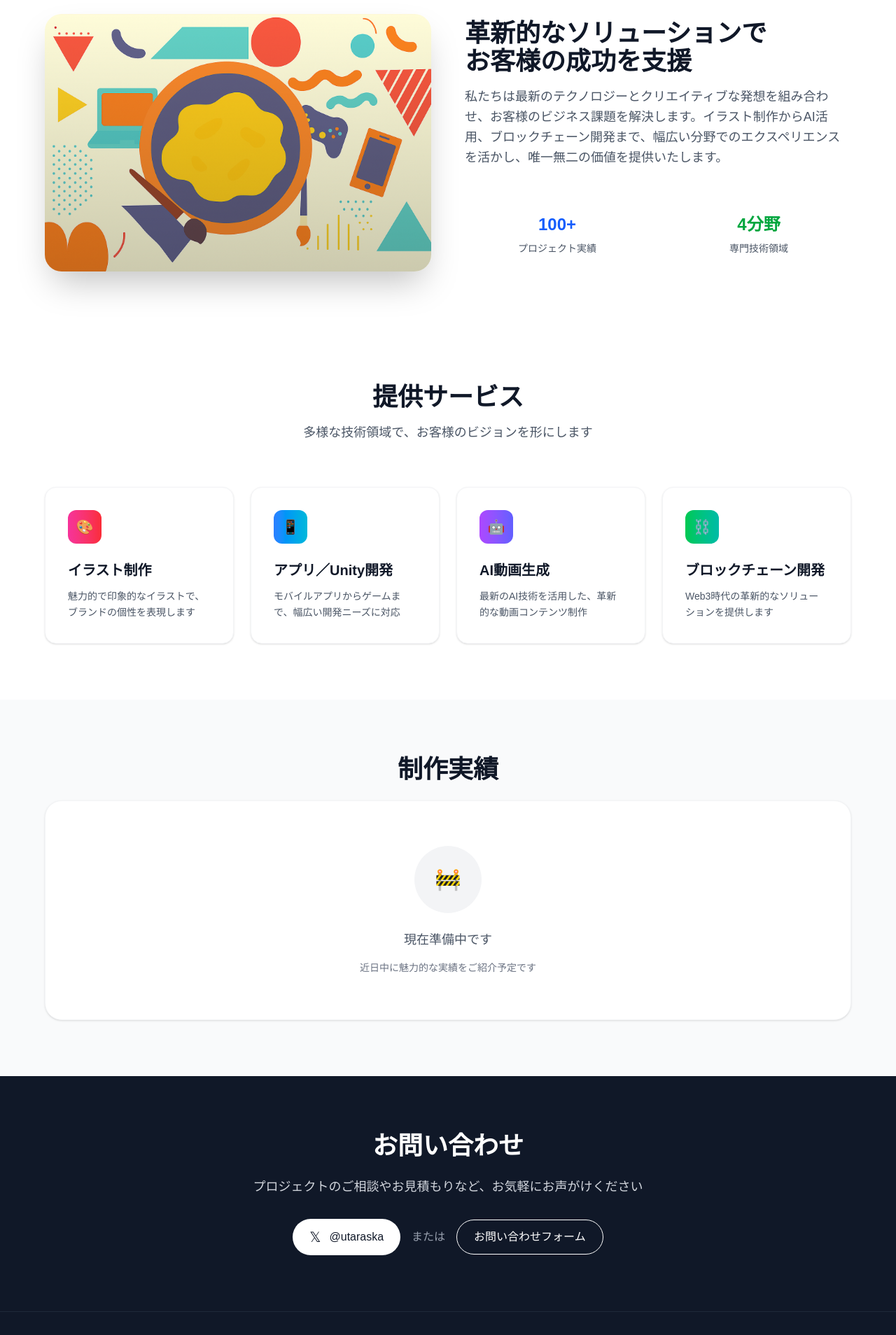
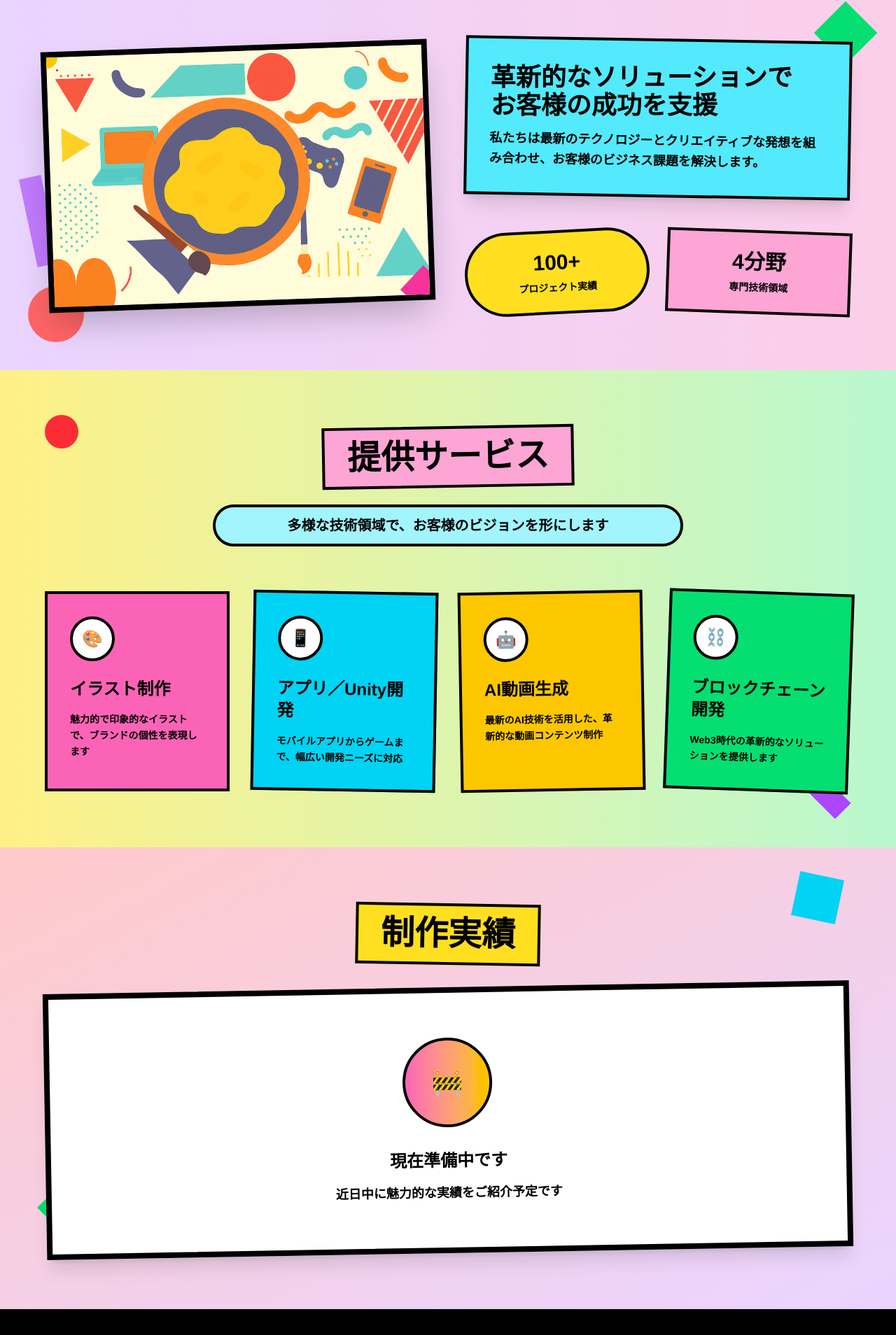
Before and after one commit to Makoto0824/utaraska-web, a Next.js app: page / in a window 1280 px wide. Shown: the part 860-2768 px from the top of the page at 70% size. Built offline with nearby package versions, Linux system fonts and the light colour scheme.

Commit message:
Transform design to Memphis style with vibrant colors and geometric shapes

```diff
--- a/app/page.tsx
+++ b/app/page.tsx
@@ -3,192 +3,234 @@ import Image from 'next/image';
 
 export default function HomePage() {
   return (
-    <main className="min-h-screen bg-gradient-to-br from-gray-50 to-white">
+    <main className="min-h-screen bg-gradient-to-br from-yellow-100 via-pink-50 to-cyan-100 overflow-hidden">
       {/* Hero Section */}
       <section className="relative px-4 py-16 lg:py-24 text-center min-h-screen flex items-center">
-        <div className="max-w-5xl mx-auto w-full">
+        <div className="max-w-5xl mx-auto w-full relative z-10">
           {/* Logo */}
-          <div className="flex justify-center mb-16">
+          <div className="flex justify-center mb-16 relative">
+            <div className="relative">
               <Image
                 src="/images/logo.png"
                 alt="ウタラスカ合同会社ロゴ"
                 width={140}
                 height={140}
-              className="hover:scale-110 transition-transform duration-300"
+                className="hover:scale-110 transition-transform duration-300 relative z-10"
                 priority
               />
+              {/* Decorative shapes around logo */}
+              <div className="absolute -top-4 -left-8 w-8 h-8 bg-yellow-400 rounded-full animate-bounce"></div>
+              <div className="absolute -bottom-6 -right-10 w-12 h-4 bg-pink-500 transform rotate-45"></div>
+              <div className="absolute top-8 -right-6 w-6 h-6 bg-cyan-400 transform rotate-12"></div>
+            </div>
           </div>
 
           {/* Main Content */}
-          <div className="space-y-8">
-            <h1 className="text-4xl md:text-6xl lg:text-7xl font-bold bg-gradient-to-r from-gray-900 via-gray-800 to-gray-600 bg-clip-text text-transparent leading-tight max-w-4xl mx-auto">
+          <div className="space-y-8 relative">
+            <h1 className="text-4xl md:text-6xl lg:text-7xl font-black bg-gradient-to-r from-pink-600 via-purple-600 to-cyan-600 bg-clip-text text-transparent leading-tight max-w-4xl mx-auto transform -rotate-1">
               クリエイティブ × テクノロジー<br className="hidden md:block" />で未来をつくる
             </h1>
-            <p className="text-lg md:text-xl lg:text-2xl text-gray-600 font-light max-w-3xl mx-auto leading-relaxed">
+            <p className="text-lg md:text-xl lg:text-2xl text-gray-800 font-bold max-w-3xl mx-auto leading-relaxed bg-yellow-200 px-6 py-4 rounded-3xl transform rotate-1 shadow-2xl border-4 border-black">
               イラスト制作からブロックチェーン開発まで、<br className="hidden md:block" />幅広い技術領域でお客様のビジョンを実現します
             </p>
           </div>
 
           {/* CTA Button */}
           <div className="mt-12">
-            <button className="group relative px-10 py-4 bg-gray-900 text-white rounded-full hover:bg-gray-800 transition-all duration-300 hover:scale-105 hover:shadow-xl text-lg font-medium">
+            <button className="group relative px-12 py-6 bg-gradient-to-r from-pink-500 to-yellow-400 text-black rounded-full hover:from-cyan-500 hover:to-pink-500 transition-all duration-300 hover:scale-110 hover:shadow-2xl text-xl font-black border-4 border-black transform hover:-rotate-2">
               <span className="relative z-10">お問い合わせ</span>
-              <div className="absolute inset-0 rounded-full bg-gradient-to-r from-blue-600 to-purple-600 opacity-0 group-hover:opacity-100 transition-opacity duration-300"></div>
+              <div className="absolute -top-2 -right-2 w-6 h-6 bg-red-500 rounded-full"></div>
+              <div className="absolute -bottom-3 -left-3 w-4 h-4 bg-green-400 transform rotate-45"></div>
             </button>
           </div>
         </div>
 
-        {/* Background decoration */}
-        <div className="absolute top-1/2 left-1/2 transform -translate-x-1/2 -translate-y-1/2 w-96 h-96 bg-gradient-to-r from-blue-100 to-purple-100 rounded-full blur-3xl opacity-30 -z-10"></div>
+        {/* Memphis Style Background Elements */}
+        <div className="absolute top-10 left-10 w-24 h-24 bg-pink-400 rounded-full opacity-80"></div>
+        <div className="absolute top-32 right-16 w-16 h-32 bg-yellow-400 transform rotate-45"></div>
+        <div className="absolute bottom-20 left-20 w-20 h-20 bg-cyan-400 transform -rotate-12"></div>
+        <div className="absolute bottom-32 right-32 w-12 h-12 bg-green-400 rounded-full"></div>
+        <div className="absolute top-1/3 left-1/4 w-8 h-24 bg-purple-400 transform rotate-12"></div>
+        <div className="absolute top-2/3 right-1/4 w-24 h-8 bg-red-400 transform -rotate-45"></div>
+
+        {/* Zigzag pattern */}
+        <div className="absolute top-0 left-0 w-full h-8 bg-gradient-to-r from-pink-500 via-yellow-500 via-cyan-500 to-green-500 clip-path-zigzag"></div>
       </section>
 
       {/* Main Image Section */}
-      <section className="px-4 py-20 bg-white">
-        <div className="max-w-6xl mx-auto">
+      <section className="px-4 py-20 bg-gradient-to-r from-purple-200 to-pink-200 relative overflow-hidden">
+        <div className="max-w-6xl mx-auto relative z-10">
           <div className="grid lg:grid-cols-2 gap-12 items-center">
             {/* Image */}
-            <div className="order-2 lg:order-1">
-              <div className="relative rounded-3xl overflow-hidden shadow-2xl">
+            <div className="order-2 lg:order-1 relative">
+              <div className="relative rounded-none overflow-hidden shadow-2xl border-8 border-black transform -rotate-2 hover:rotate-1 transition-transform duration-500">
                 <Image
                   src="/images/main.png"
                   alt="ウタラスカ合同会社のメイン画像"
                   width={600}
                   height={400}
-                  className="w-full h-auto object-cover hover:scale-105 transition-transform duration-500"
+                  className="w-full h-auto object-cover"
                 />
-                <div className="absolute inset-0 bg-gradient-to-t from-black/20 to-transparent"></div>
+                <div className="absolute -top-4 -left-4 w-8 h-8 bg-yellow-400 rounded-full"></div>
+                <div className="absolute -bottom-4 -right-4 w-12 h-12 bg-pink-500 transform rotate-45"></div>
               </div>
             </div>
 
             {/* Content */}
-            <div className="order-1 lg:order-2 space-y-6">
-              <div className="space-y-4">
-                <h2 className="text-3xl md:text-4xl font-bold text-gray-900">
+            <div className="order-1 lg:order-2 space-y-6 relative">
+              <div className="bg-cyan-300 p-8 rounded-none border-4 border-black transform rotate-1 shadow-xl">
+                <h2 className="text-3xl md:text-4xl font-black text-black mb-4 transform -rotate-1">
                   革新的なソリューションで<br />お客様の成功を支援
                 </h2>
-                <p className="text-lg text-gray-600 leading-relaxed">
-                  私たちは最新のテクノロジーとクリエイティブな発想を組み合わせ、お客様のビジネス課題を解決します。イラスト制作からAI活用、ブロックチェーン開発まで、幅広い分野でのエクスペリエンスを活かし、唯一無二の価値を提供いたします。
+                <p className="text-lg text-black font-bold leading-relaxed">
+                  私たちは最新のテクノロジーとクリエイティブな発想を組み合わせ、お客様のビジネス課題を解決します。
                 </p>
               </div>
 
               <div className="grid grid-cols-2 gap-6 pt-6">
-                <div className="text-center p-4">
-                  <div className="text-2xl font-bold text-blue-600 mb-2">100+</div>
-                  <div className="text-sm text-gray-600">プロジェクト実績</div>
+                <div className="text-center p-6 bg-yellow-300 border-4 border-black rounded-full transform -rotate-3 hover:rotate-3 transition-transform">
+                  <div className="text-3xl font-black text-black mb-2">100+</div>
+                  <div className="text-sm font-bold text-black">プロジェクト実績</div>
                 </div>
-                <div className="text-center p-4">
-                  <div className="text-2xl font-bold text-green-600 mb-2">4分野</div>
-                  <div className="text-sm text-gray-600">専門技術領域</div>
+                <div className="text-center p-6 bg-pink-300 border-4 border-black transform rotate-2 hover:-rotate-2 transition-transform">
+                  <div className="text-3xl font-black text-black mb-2">4分野</div>
+                  <div className="text-sm font-bold text-black">専門技術領域</div>
                 </div>
               </div>
             </div>
           </div>
         </div>
+
+        {/* Background Memphis elements */}
+        <div className="absolute top-10 right-10 w-16 h-16 bg-green-400 transform rotate-45"></div>
+        <div className="absolute bottom-10 left-10 w-20 h-20 bg-red-400 rounded-full"></div>
+        <div className="absolute top-1/2 left-10 w-8 h-32 bg-purple-400 transform -rotate-12"></div>
       </section>
 
       {/* Services Section */}
-      <section className="px-4 py-20 bg-white">
-        <div className="max-w-6xl mx-auto">
+      <section className="px-4 py-20 bg-gradient-to-l from-green-200 to-yellow-200 relative">
+        <div className="max-w-6xl mx-auto relative z-10">
           <div className="text-center mb-16">
-            <h2 className="text-3xl md:text-4xl font-bold text-gray-900 mb-4">提供サービス</h2>
-            <p className="text-lg text-gray-600 max-w-2xl mx-auto">
+            <h2 className="text-4xl md:text-5xl font-black text-black mb-6 transform -rotate-1 bg-pink-300 inline-block px-8 py-4 border-4 border-black">
+              提供サービス
+            </h2>
+            <p className="text-xl text-black font-bold max-w-2xl mx-auto bg-cyan-200 px-6 py-3 rounded-full border-4 border-black">
               多様な技術領域で、お客様のビジョンを形にします
             </p>
           </div>
 
-          <div className="grid md:grid-cols-2 lg:grid-cols-4 gap-6">
-            <div className="group p-8 bg-white rounded-2xl border border-gray-100 hover:border-gray-200 shadow-sm hover:shadow-xl transition-all duration-300 hover:-translate-y-2">
-              <div className="w-12 h-12 bg-gradient-to-r from-pink-500 to-red-500 rounded-xl mb-6 flex items-center justify-center">
-                <span className="text-white text-xl">🎨</span>
+          <div className="grid md:grid-cols-2 lg:grid-cols-4 gap-8">
+            <div className="group p-8 bg-pink-400 rounded-none border-4 border-black hover:bg-yellow-400 transition-all duration-300 hover:-translate-y-3 hover:rotate-2 transform">
+              <div className="w-16 h-16 bg-white rounded-full mb-6 flex items-center justify-center border-4 border-black">
+                <span className="text-black text-2xl font-black">🎨</span>
               </div>
-              <h3 className="text-xl font-semibold text-gray-900 mb-3">イラスト制作</h3>
-              <p className="text-gray-600 text-sm leading-relaxed">
+              <h3 className="text-2xl font-black text-black mb-4">イラスト制作</h3>
+              <p className="text-black font-bold text-sm leading-relaxed">
                 魅力的で印象的なイラストで、ブランドの個性を表現します
               </p>
             </div>
 
-            <div className="group p-8 bg-white rounded-2xl border border-gray-100 hover:border-gray-200 shadow-sm hover:shadow-xl transition-all duration-300 hover:-translate-y-2">
-              <div className="w-12 h-12 bg-gradient-to-r from-blue-500 to-cyan-500 rounded-xl mb-6 flex items-center justify-center">
-                <span className="text-white text-xl">📱</span>
+            <div className="group p-8 bg-cyan-400 rounded-none border-4 border-black hover:bg-pink-400 transition-all duration-300 hover:-translate-y-3 hover:-rotate-1 transform rotate-1">
+              <div className="w-16 h-16 bg-white rounded-full mb-6 flex items-center justify-center border-4 border-black">
+                <span className="text-black text-2xl font-black">📱</span>
               </div>
-              <h3 className="text-xl font-semibold text-gray-900 mb-3">アプリ／Unity開発</h3>
-              <p className="text-gray-600 text-sm leading-relaxed">
+              <h3 className="text-2xl font-black text-black mb-4">アプリ／Unity開発</h3>
+              <p className="text-black font-bold text-sm leading-relaxed">
                 モバイルアプリからゲームまで、幅広い開発ニーズに対応
               </p>
             </div>
 
-            <div className="group p-8 bg-white rounded-2xl border border-gray-100 hover:border-gray-200 shadow-sm hover:shadow-xl transition-all duration-300 hover:-translate-y-2">
-              <div className="w-12 h-12 bg-gradient-to-r from-purple-500 to-indigo-500 rounded-xl mb-6 flex items-center justify-center">
-                <span className="text-white text-xl">🤖</span>
+            <div className="group p-8 bg-yellow-400 rounded-none border-4 border-black hover:bg-cyan-400 transition-all duration-300 hover:-translate-y-3 hover:rotate-3 transform -rotate-1">
+              <div className="w-16 h-16 bg-white rounded-full mb-6 flex items-center justify-center border-4 border-black">
+                <span className="text-black text-2xl font-black">🤖</span>
               </div>
-              <h3 className="text-xl font-semibold text-gray-900 mb-3">AI動画生成</h3>
-              <p className="text-gray-600 text-sm leading-relaxed">
+              <h3 className="text-2xl font-black text-black mb-4">AI動画生成</h3>
+              <p className="text-black font-bold text-sm leading-relaxed">
                 最新のAI技術を活用した、革新的な動画コンテンツ制作
               </p>
             </div>
 
-            <div className="group p-8 bg-white rounded-2xl border border-gray-100 hover:border-gray-200 shadow-sm hover:shadow-xl transition-all duration-300 hover:-translate-y-2">
-              <div className="w-12 h-12 bg-gradient-to-r from-green-500 to-teal-500 rounded-xl mb-6 flex items-center justify-center">
-                <span className="text-white text-xl">⛓️</span>
+            <div className="group p-8 bg-green-400 rounded-none border-4 border-black hover:bg-yellow-400 transition-all duration-300 hover:-translate-y-3 hover:-rotate-2 transform rotate-2">
+              <div className="w-16 h-16 bg-white rounded-full mb-6 flex items-center justify-center border-4 border-black">
+                <span className="text-black text-2xl font-black">⛓️</span>
               </div>
-              <h3 className="text-xl font-semibold text-gray-900 mb-3">ブロックチェーン開発</h3>
-              <p className="text-gray-600 text-sm leading-relaxed">
+              <h3 className="text-2xl font-black text-black mb-4">ブロックチェーン開発</h3>
+              <p className="text-black font-bold text-sm leading-relaxed">
                 Web3時代の革新的なソリューションを提供します
               </p>
             </div>
           </div>
         </div>
+
+        {/* Background elements */}
+        <div className="absolute top-16 left-16 w-12 h-12 bg-red-500 rounded-full"></div>
+        <div className="absolute bottom-16 right-16 w-20 h-8 bg-purple-500 transform rotate-45"></div>
       </section>
 
       {/* Works Section */}
-      <section className="px-4 py-20 bg-gray-50">
-        <div className="max-w-6xl mx-auto text-center">
-          <h2 className="text-3xl md:text-4xl font-bold text-gray-900 mb-6">制作実績</h2>
-          <div className="bg-white rounded-3xl p-16 shadow-sm border border-gray-100">
-            <div className="w-24 h-24 bg-gray-100 rounded-full mx-auto mb-6 flex items-center justify-center">
-              <span className="text-3xl">🚧</span>
+      <section className="px-4 py-20 bg-gradient-to-br from-red-200 to-purple-200 relative">
+        <div className="max-w-6xl mx-auto text-center relative z-10">
+          <h2 className="text-4xl md:text-5xl font-black text-black mb-8 transform rotate-1 bg-yellow-300 inline-block px-8 py-4 border-4 border-black">
+            制作実績
+          </h2>
+          <div className="bg-white rounded-none p-16 shadow-xl border-8 border-black transform -rotate-1">
+            <div className="w-32 h-32 bg-gradient-to-r from-pink-400 to-yellow-400 rounded-full mx-auto mb-8 flex items-center justify-center border-4 border-black">
+              <span className="text-4xl font-black">🚧</span>
             </div>
-            <p className="text-lg text-gray-600 mb-4">現在準備中です</p>
-            <p className="text-sm text-gray-500">近日中に魅力的な実績をご紹介予定です</p>
+            <p className="text-2xl text-black font-black mb-4">現在準備中です</p>
+            <p className="text-lg text-black font-bold">近日中に魅力的な実績をご紹介予定です</p>
           </div>
         </div>
+
+        <div className="absolute top-10 right-20 w-16 h-16 bg-cyan-400 transform rotate-12"></div>
+        <div className="absolute bottom-20 left-20 w-12 h-24 bg-green-400 transform -rotate-45"></div>
       </section>
 
       {/* Contact Section */}
-      <section className="px-4 py-20 bg-gray-900 text-white">
-        <div className="max-w-4xl mx-auto text-center">
-          <h2 className="text-3xl md:text-4xl font-bold mb-6">お問い合わせ</h2>
-          <p className="text-lg text-gray-300 mb-8 max-w-2xl mx-auto">
+      <section className="px-4 py-20 bg-black text-white relative overflow-hidden">
+        <div className="max-w-4xl mx-auto text-center relative z-10">
+          <h2 className="text-4xl md:text-5xl font-black mb-8 bg-gradient-to-r from-pink-400 to-cyan-400 bg-clip-text text-transparent transform -rotate-1">
+            お問い合わせ
+          </h2>
+          <p className="text-xl text-yellow-300 font-bold mb-12 max-w-2xl mx-auto bg-purple-600 px-6 py-4 rounded-full border-4 border-white transform rotate-1">
             プロジェクトのご相談やお見積もりなど、お気軽にお声がけください
           </p>
 
-          <div className="flex flex-col sm:flex-row gap-4 justify-center items-center">
+          <div className="flex flex-col sm:flex-row gap-6 justify-center items-center">
             <a
               href="https://x.com/utaraska"
               target="_blank"
               rel="noopener noreferrer"
-              className="group flex items-center gap-3 px-6 py-3 bg-white text-gray-900 rounded-full hover:bg-gray-100 transition-all duration-300 hover:scale-105"
+              className="group flex items-center gap-3 px-8 py-4 bg-gradient-to-r from-cyan-400 to-pink-400 text-black rounded-full hover:from-yellow-400 hover:to-green-400 transition-all duration-300 hover:scale-110 border-4 border-white font-black transform hover:rotate-2"
             >
-              <span className="text-xl">𝕏</span>
-              <span className="font-medium">@utaraska</span>
+              <span className="text-2xl">𝕏</span>
+              <span className="font-black">@utaraska</span>
             </a>
 
-            <span className="text-gray-400 hidden sm:block">または</span>
+            <span className="text-yellow-300 font-black text-2xl hidden sm:block">または</span>
 
-            <button className="px-6 py-3 border border-white text-white rounded-full hover:bg-white hover:text-gray-900 transition-all duration-300 hover:scale-105">
+            <button className="px-8 py-4 border-4 border-pink-400 text-pink-400 rounded-full hover:bg-pink-400 hover:text-black transition-all duration-300 hover:scale-110 font-black transform hover:-rotate-2">
               お問い合わせフォーム
             </button>
           </div>
         </div>
+
+        {/* Memphis background elements */}
+        <div className="absolute top-10 left-10 w-20 h-20 bg-yellow-400 rounded-full"></div>
+        <div className="absolute top-32 right-16 w-12 h-32 bg-pink-400 transform rotate-45"></div>
+        <div className="absolute bottom-20 left-32 w-16 h-16 bg-green-400 transform -rotate-12"></div>
+        <div className="absolute bottom-32 right-20 w-24 h-8 bg-cyan-400 transform rotate-30"></div>
       </section>
 
       {/* Footer */}
-      <footer className="px-4 py-8 bg-gray-900 border-t border-gray-800">
-        <div className="max-w-6xl mx-auto text-center">
-          <p className="text-gray-400 text-sm">
+      <footer className="px-4 py-8 bg-gradient-to-r from-pink-500 via-yellow-500 to-cyan-500 border-t-8 border-black relative">
+        <div className="max-w-6xl mx-auto text-center relative z-10">
+          <p className="text-black font-black text-lg bg-white px-6 py-3 rounded-full border-4 border-black inline-block transform -rotate-1">
             © 2024 ウタラスカ合同会社. All rights reserved.
           </p>
         </div>
+        <div className="absolute top-2 left-10 w-8 h-8 bg-red-500 rounded-full"></div>
+        <div className="absolute top-2 right-10 w-6 h-6 bg-purple-500 transform rotate-45"></div>
       </footer>
     </main>
   );
```
Lines whose indentation alone changed are shown as unchanged.
